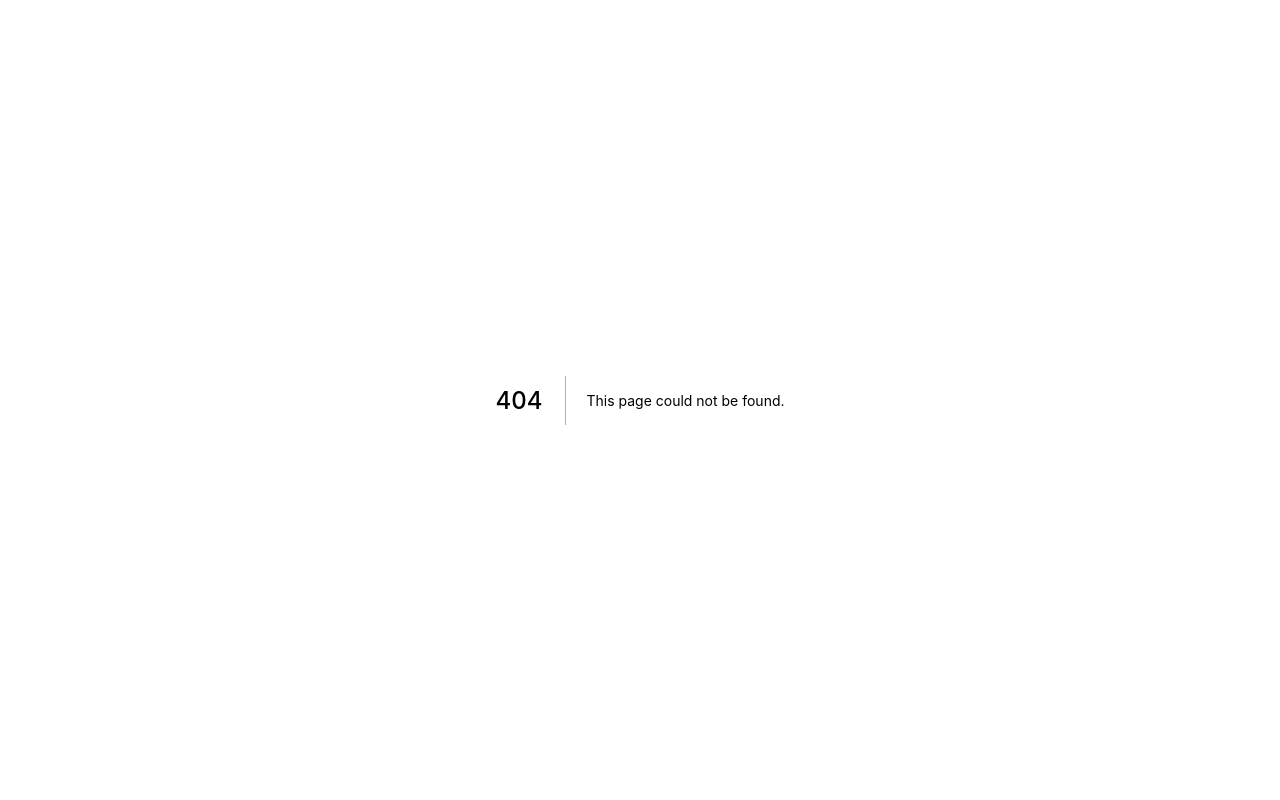
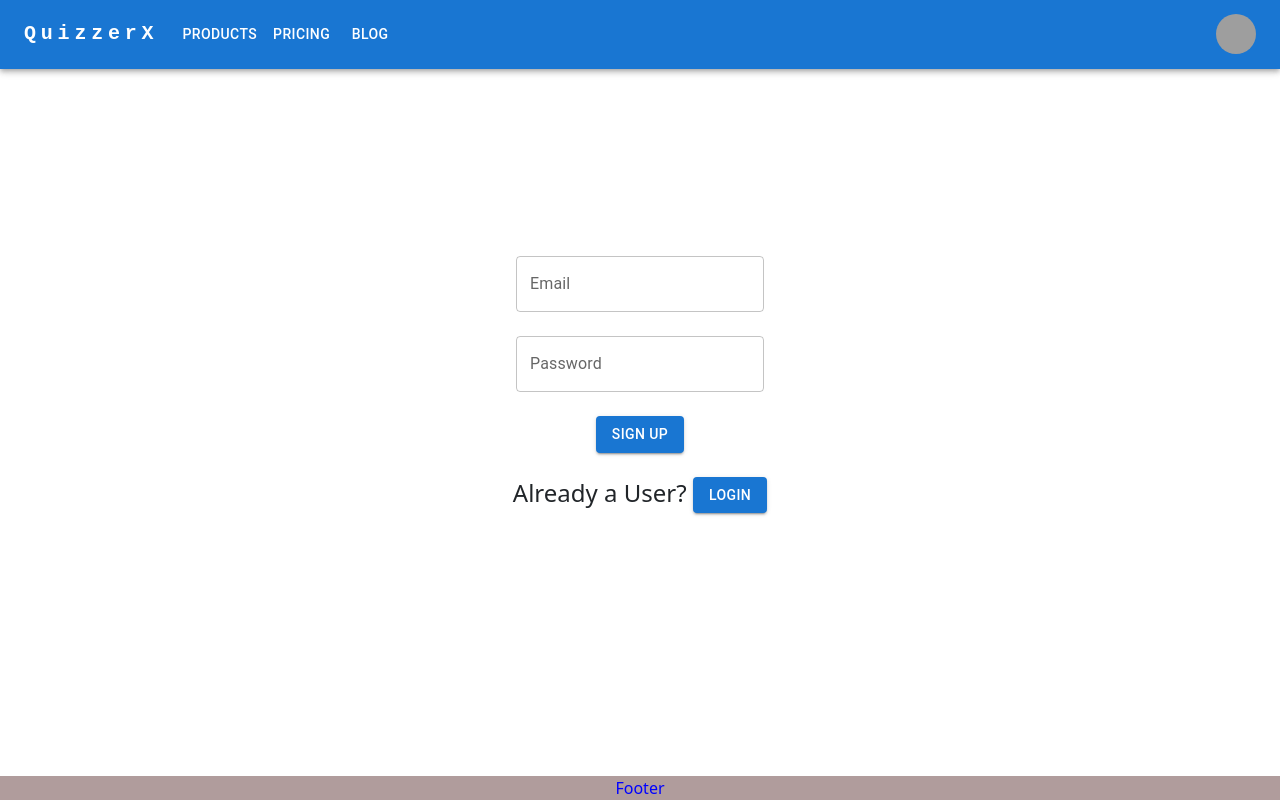
Before and after one commit to shashank08090/NextQuizzer, a Next.js app: page /Welcome in a window 1280 px wide. Before the commit this address had no page. Built offline with nearby package versions, Linux system fonts and the light colour scheme; grey boxes are pictures that could not be loaded.

Commit message:
router in next js

```diff
--- a/pages/Register/Register.jsx
+++ b/pages/Register/Register.jsx
@@ -46,6 +46,7 @@ function Register() {
       .then((data) => {
         console.log(data);
         localStorage.setItem("currentUser", data.msg);
+        router.push('http://localhost:3000/user')
       });
   };
   return (
--- /dev/null
+++ b/pages/Welcome.jsx
@@ -0,0 +1,13 @@
+import Header from "./Header/Header";
+import Register from "./Register/Register";
+import Footer from "./Footer/Footer";
+const Welcome = () => {
+  return (
+    <>
+    <Header />
+      <Register />
+      <Footer /></>
+  )
+}
+
+export default Welcome
```
Also changed, not shown: pages/index.js (+3 -9 lines).
